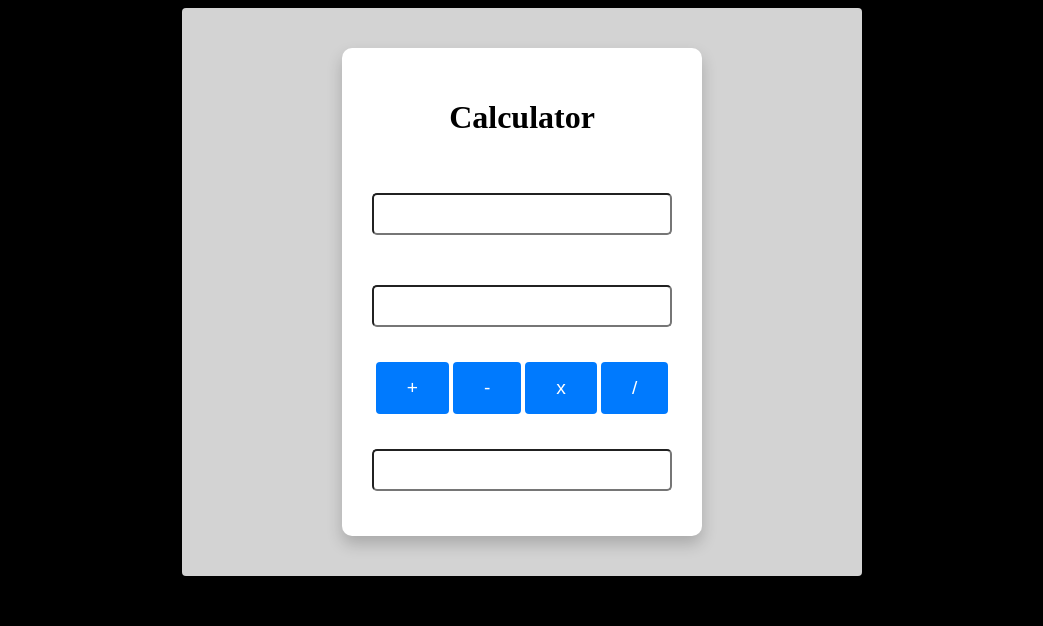
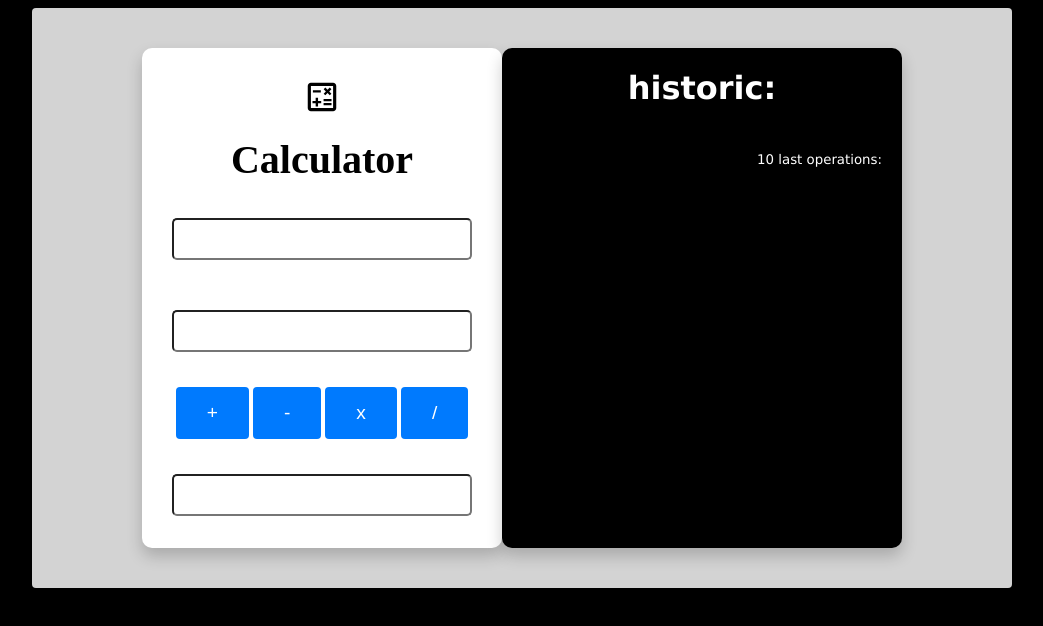
Before and after one commit to Wendelsena/bootcamp-devjr-modulo3-calc, a plain HTML site: page index.html in a window 1280 px wide. Shown: the whole page, without its empty margins (118-1161 px from the left). Drawn offline with Linux system fonts and the light colour scheme.

Commit message:
closes #5, closes #6 - History

```diff
--- a/index.html
+++ b/index.html
@@ -10,21 +10,30 @@
 <body>
     <div class="container">
         <div class="calc">
-            <h1>Calculator</h1>
+            <object data="calculate-img.svg" type="image/svg+xml"></object>
+            <div class="calc-title">
+                Calculator
+            </div>
             <input id="num1" type="number"/>
             <input id="num2" type="number"/>
 
             <div>
                 <button onclick="calc('+')">+</button>
                 <button onclick="calc('-')">-</button>
-                <button onclick="calc('*')">x</button>
+                <button onclick="calc('x')">x</button>
                 <button onclick="calc('/')">/</button>
             </div>
 
             <input id="output" type="text" readonly/>
             </div>
         <div class="history">
-
+            <div class="history-title">
+                <h1>historic:</h1>
+            </div>
+            <div class="last-operations">
+                <small>10 last operations:</small>
+                <div id="history"></div>
+            </div>
         </div>
     </div>
 
--- a/script.js
+++ b/script.js
@@ -6,9 +6,19 @@ function calc(op) {
    switch(op) {
         case '+' : output = num1 + num2; break;
         case '-' : output = num1 - num2; break;
-        case '*' : output = num1 * num2; break;
+        case 'x' : output = num1 * num2; break;
         case '/' : output = num1 / num2; break;
    }
 
     document.getElementById("output").value = output;
+
+    var history = document.getElementById("history");
+    var newHispory = "<p>" + num1 + " " + op + " " + num2 + " = " + output + "</p>";
+
+    history.innerHTML = newHispory + history.innerHTML;
+
+    if(history.childNodes.length > 10) {
+        history.removeChild(history.childNodes[10]);
+    }
+
 }
--- a/style.css
+++ b/style.css
@@ -3,11 +3,12 @@ body {
 }
 
 .container {
-    width: 600px;
+    width: 900px;
+    height: 500px;
     background-color: #d3d3d3;
     display: flex;
-    flex-direction: column;
-    align-items: center;
+    flex-direction: row;
+    justify-content: center;
     margin: auto;
     padding: 40px;
     border-radius: 4px;
@@ -25,6 +26,11 @@ body {
     box-shadow: 0 8px 16px 0 rgba(0, 0, 0, 0.2);
 }
 
+.calc-title {
+    font-size: 40px;
+    font-weight: 700;
+}
+
 input {
     height: 22px;
     width: 280px;
@@ -32,6 +38,7 @@ input {
     font-size: 1.2em;
     margin: 15px 70px;
     border-radius: 5px;
+    text-align: right;
 }
 
 input[type=number]:focus {
@@ -55,5 +62,23 @@ button {
 button:hover {
     background-color: #0069d9;
     box-shadow: 0 8px 16px 0 rgba(0, 0, 0, 0.2);
+}
 
+.history {
+    background-color: #000;
+    color: #fff;
+    width: 400px;
+    border-radius: 10px;
+    box-shadow: 0 8px 16px 0 rgba(0, 0, 0, 0.2);
+    font-family: Verdana, Geneva, Tahoma, sans-serif;
 }
+
+.history-title {
+    display: flex;
+    justify-content: center;
+}
+
+.last-operations {
+    text-align: right;
+    padding: 20px;
+}
```
Also changed, not shown: calculate-img.svg (added).
